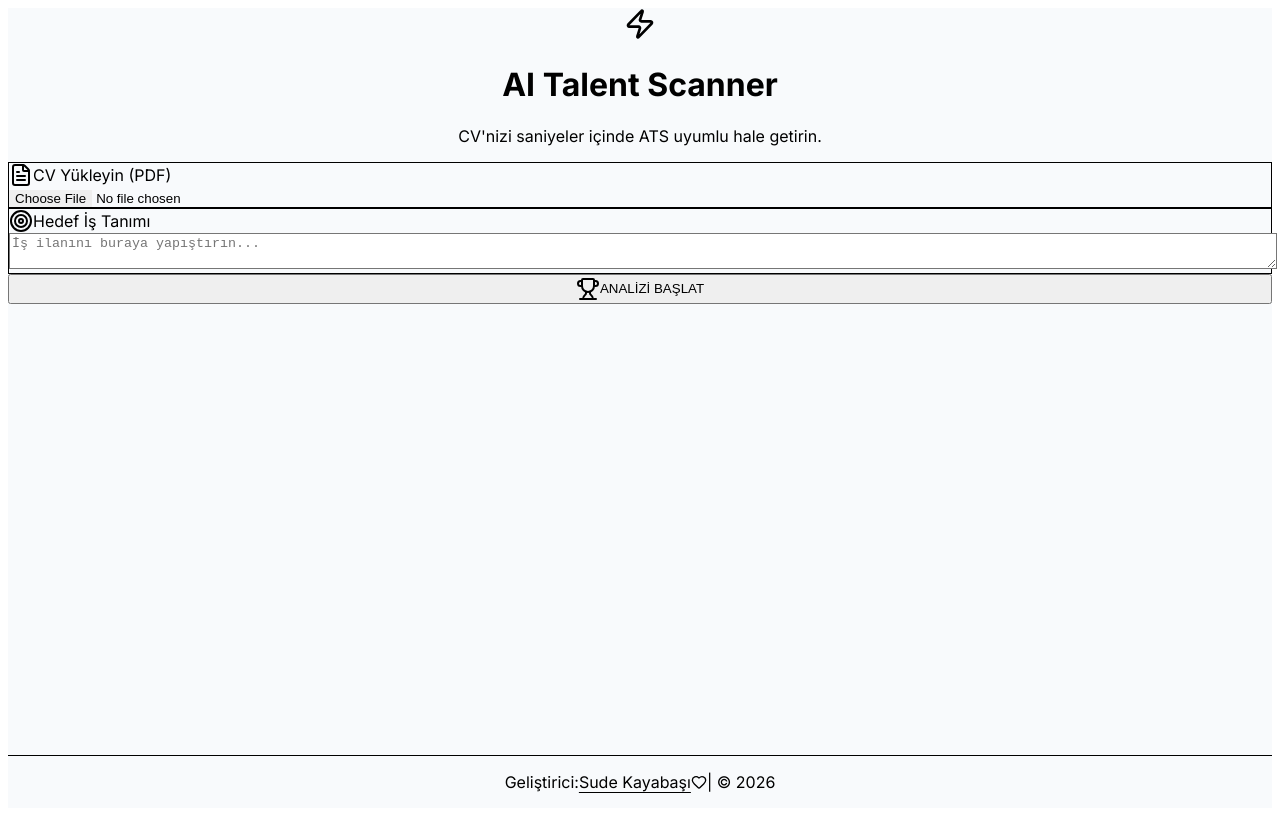
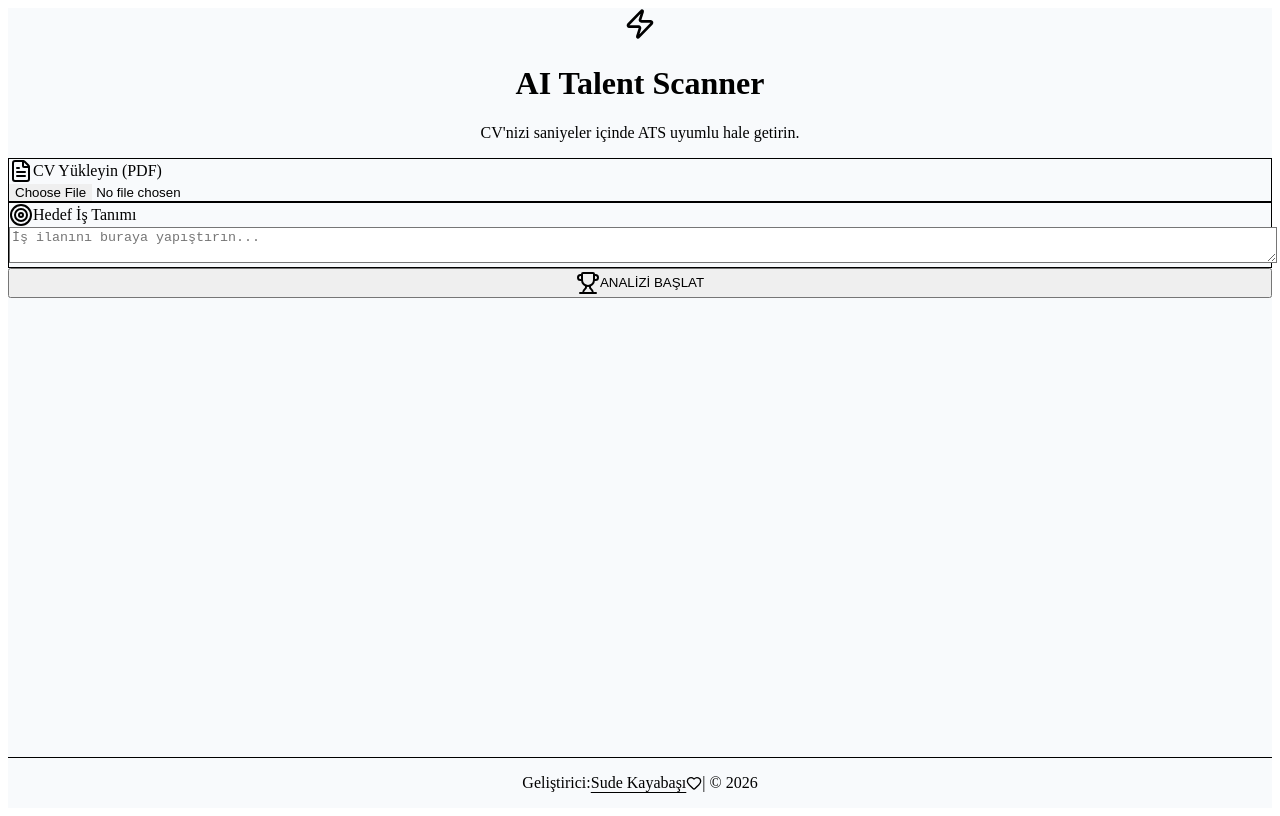
Before and after one commit to sudekayabasii/ai-cv-scanner, a Next.js app in the folder frontend/: page / in a window 1280 px wide. Built offline with nearby package versions, Linux system fonts and the light colour scheme.

Commit message:
fix: imported globals.css into layout to finally activate tailwind

```diff
--- a/frontend/app/layout.tsx
+++ b/frontend/app/layout.tsx
@@ -1,22 +1,19 @@
 import type { Metadata } from "next";
-import { Inter } from "next/font/google";
 import "./globals.css";
-
-const inter = Inter({ subsets: ["latin"] });
 
 export const metadata: Metadata = {
   title: "AI Talent Scanner",
-  description: "Yapay zeka destekli CV ve iş ilanı analiz aracı.",
+  description: "Yapay Zeka Destekli CV Analizi",
 };
 
 export default function RootLayout({
   children,
-}: Readonly<{
+}: {
   children: React.ReactNode;
-}>) {
+}) {
   return (
     <html lang="tr">
-      <body className={inter.className}>{children}</body>
+      <body>{children}</body>
     </html>
   );
 }
```
